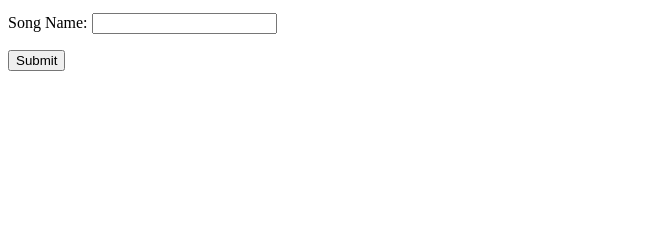
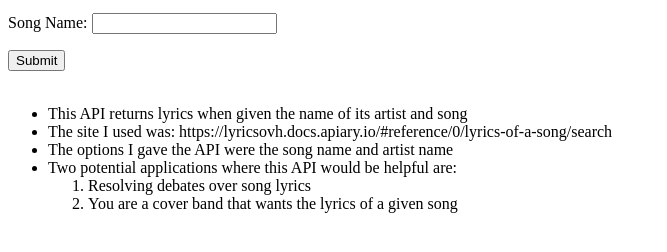
Before and after one commit to henrycaron/comp20apifun, a plain HTML site: page index.html in a window 1280 px wide. Shown: the part 104-356 px from the top of the page, without its empty margins (0-667 px from the left). Drawn offline with Linux system fonts and the light colour scheme.

Commit message:
Update index.html

```diff
--- a/index.html
+++ b/index.html
@@ -67,5 +67,18 @@
         <input type = "submit" value = "Submit"  onclick = "getLyrics()"/>
     </form></br>
 	<div id="data"></div>
+	<p>
+	    <ul>
+	        <li>This API returns lyrics when given the name of its artist and song</li>
+	        <li>The site I used was: https://lyricsovh.docs.apiary.io/#reference/0/lyrics-of-a-song/search</li>
+	        <li>The options I gave the API were the song name and artist name</li>
+	        <li>Two potential applications where this API would be helpful are:
+	            <ol>
+	                <li>Resolving debates over song lyrics</li>
+	                <li>You are a cover band that wants the lyrics of a given song</li>
+	            </ol>
+	        </li>
+	    </ul>
+	</p>
 </body>
 </html>
```
